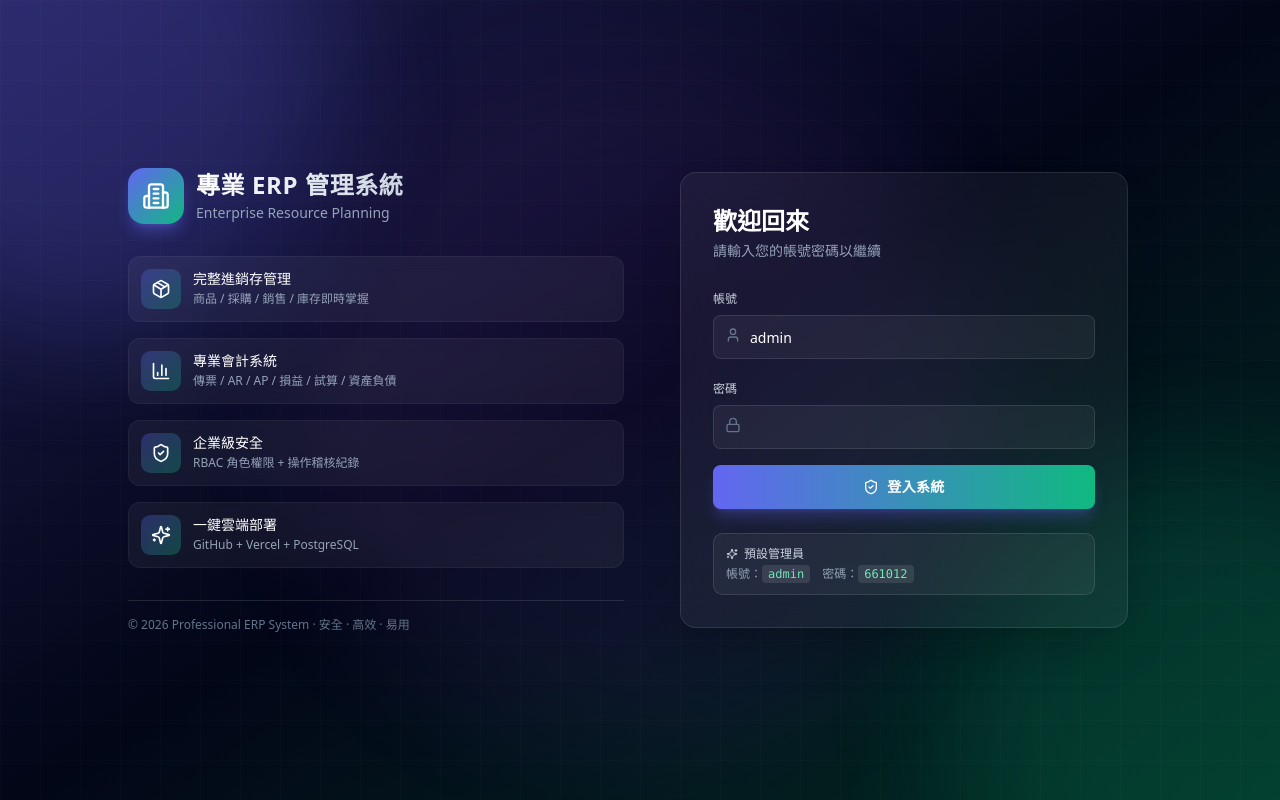
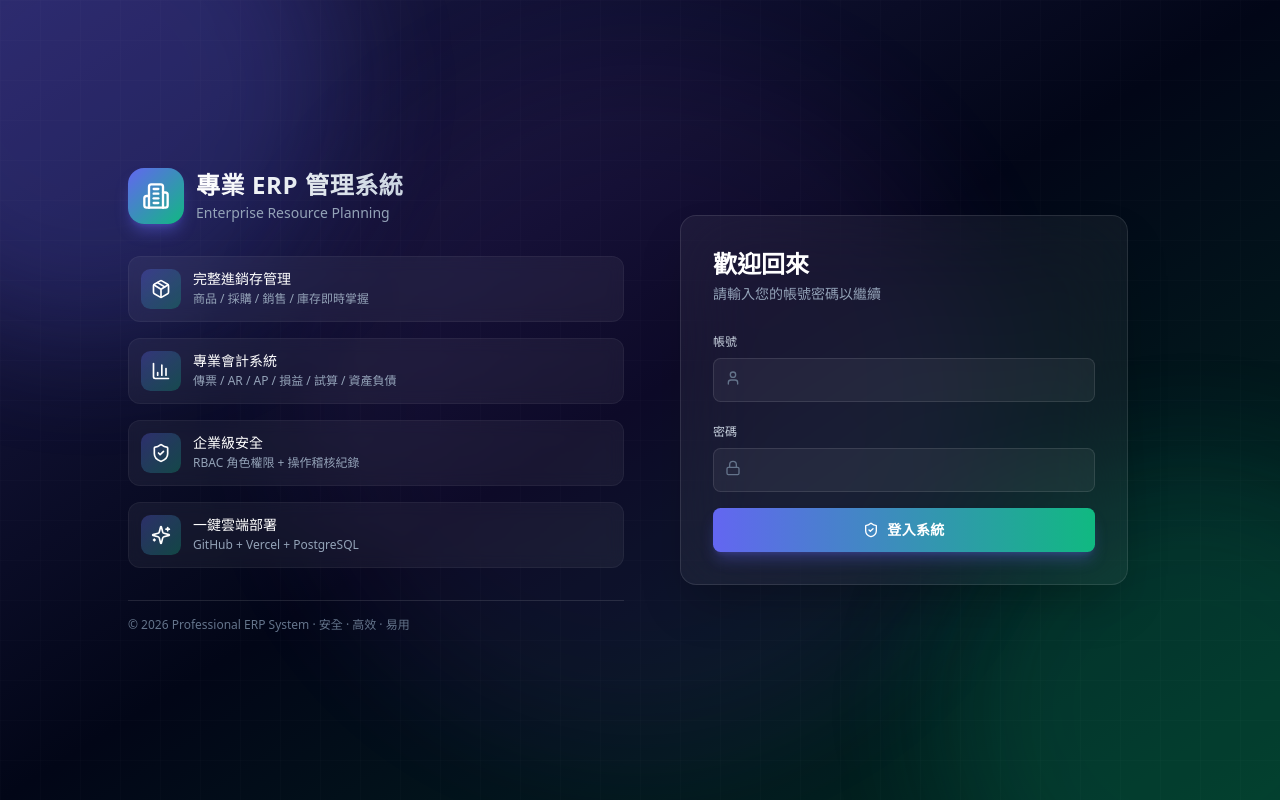
Before and after one commit to erin20080306/Inventory-Management-System, a Next.js app: page /login in a window 1280 px wide. Built offline with nearby package versions, Linux system fonts and the light colour scheme.

Commit message:
chore: 登入頁移除預設 admin 帳密提示

```diff
--- a/src/app/login/page.tsx
+++ b/src/app/login/page.tsx
@@ -20,7 +20,7 @@ function LoginInner() {
   const router = useRouter();
   const sp = useSearchParams();
   const callbackUrl = sp.get("callbackUrl") || "/dashboard";
-  const [username, setUsername] = useState("admin");
+  const [username, setUsername] = useState("");
   const [password, setPassword] = useState("");
   const [loading, setLoading] = useState(false);
 
@@ -151,12 +151,6 @@ function LoginInner() {
               </Button>
             </form>
 
-            <div className="mt-6 rounded-lg bg-white/5 border border-white/10 p-3 text-xs text-slate-400">
-              <div className="font-medium mb-1 text-slate-300 flex items-center gap-1.5">
-                <Sparkles className="h-3 w-3" />預設管理員
-              </div>
-              帳號：<code className="px-1.5 py-0.5 rounded bg-white/10 text-emerald-300">admin</code>　密碼：<code className="px-1.5 py-0.5 rounded bg-white/10 text-emerald-300">661012</code>
-            </div>
           </div>
         </div>
       </div>
```
